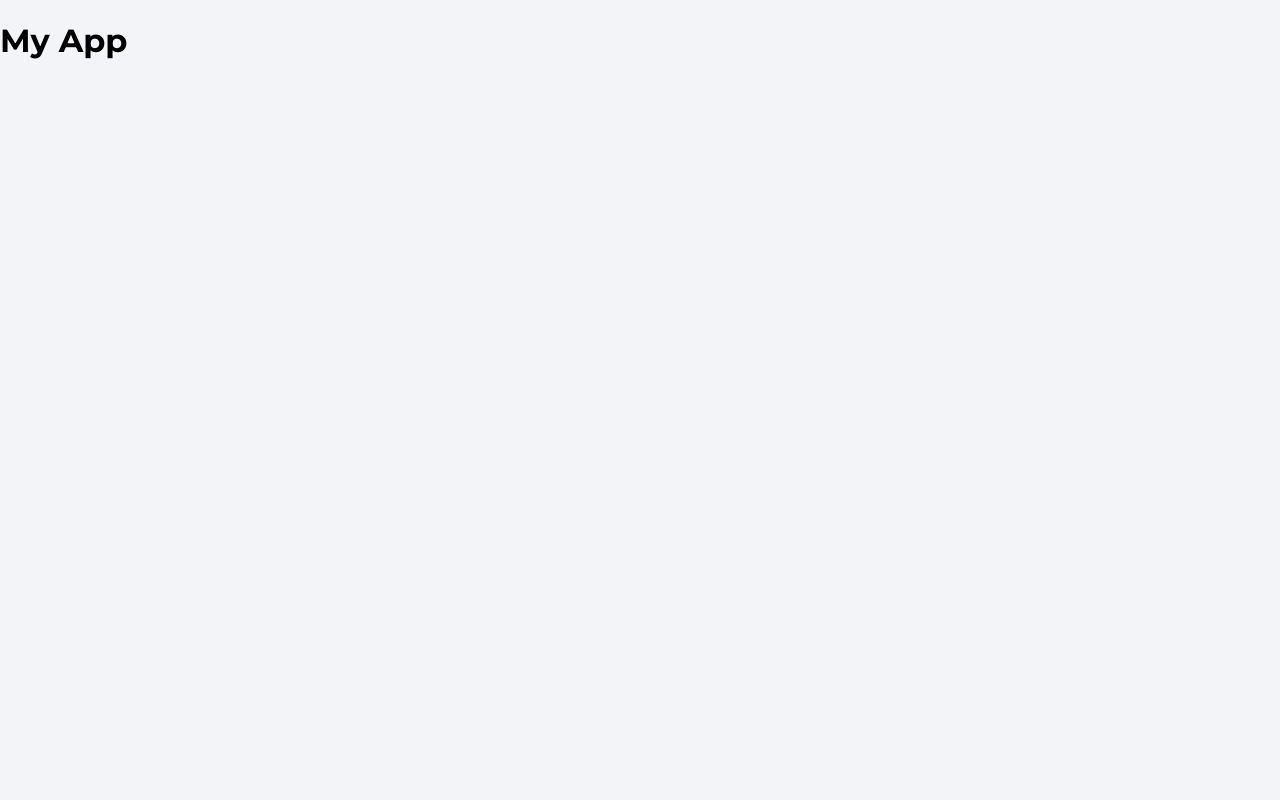
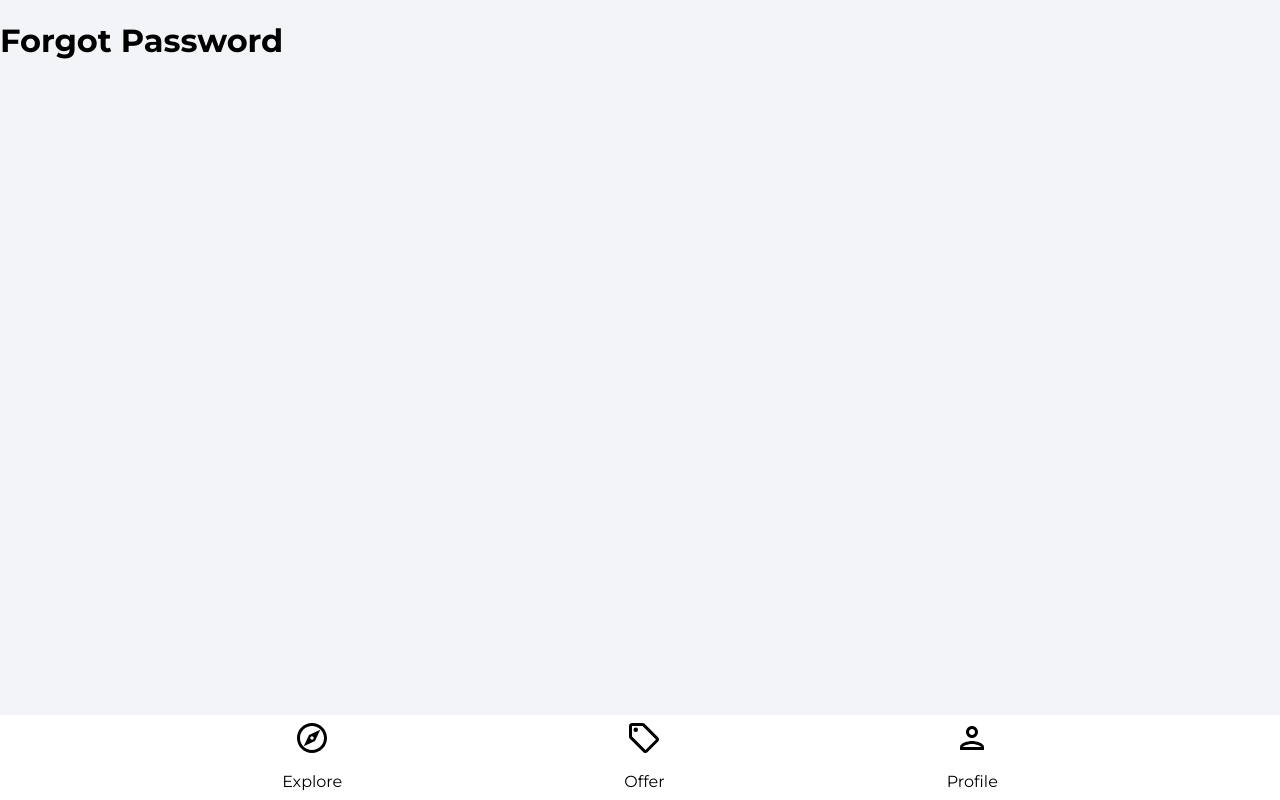
Before and after one commit to brycegallo/House-Marketplace, a React (Create React App) app in the folder house-marketplace/: page /forgot-password in a window 1280 px wide. Built offline with nearby package versions, Linux system fonts and the light colour scheme.

Commit message:
Set Up Navbar

```diff
--- a/house-marketplace/package.json
+++ b/house-marketplace/package.json
@@ -9,6 +9,7 @@
     "firebase": "^9.21.0",
     "react": "^18.2.0",
     "react-dom": "^18.2.0",
+    "react-router-dom": "^6.11.1",
     "react-scripts": "5.0.1",
     "web-vitals": "^2.1.4"
   },
--- a/house-marketplace/public/index.html
+++ b/house-marketplace/public/index.html
@@ -24,7 +24,7 @@
       work correctly both with client-side routing and a non-root public URL.
       Learn how to configure a non-root public URL by running `npm run build`.
     -->
-    <title>React App</title>
+    <title>House Marketplace</title>
   </head>
   <body>
     <noscript>You need to enable JavaScript to run this app.</noscript>
--- a/house-marketplace/src/App.js
+++ b/house-marketplace/src/App.js
@@ -1,7 +1,26 @@
+import { BrowserRouter as Router, Routes, Route } from 'react-router-dom'
+import Navbar from './components/Navbar';
+import Explore from './pages/Explore';
+import Offers from './pages/Offers';
+import Profile from './pages/Profile';
+import SignIn from './pages/SignIn';
+import SignUp from './pages/SignUp';
+import ForgotPassword from './pages/ForgotPassword';
+
 function App() {
   return (
     <>
-      <h1>My App</h1>
+    <Router>
+      <Routes>
+        <Route path='/' element={<Explore />} />
+        <Route path='/offers' element={<Offers />} />
+        <Route path='/profile' element={<SignIn />} />
+        <Route path='/signin' element={<SignIn />} />
+        <Route path='/signup' element={<SignUp />} />
+        <Route path='/forgot-password' element={<ForgotPassword />} />
+      </Routes>
+      <Navbar />
+    </Router>
     </>
   );
 }
--- /dev/null
+++ b/house-marketplace/src/components/Navbar.jsx
@@ -0,0 +1,33 @@
+import { useNavigate, useLocation } from "react-router-dom"
+import { ReactComponent as ExploreIcon } from "../assets/svg/exploreIcon.svg"
+import { ReactComponent as OfferIcon } from "../assets/svg/localOfferIcon.svg"
+import { ReactComponent as PersonOutlineIcon } from "../assets/svg/personOutlineIcon.svg"
+
+
+function Navbar() {
+    const navigate = useNavigate()
+    const location = useLocation()
+
+  return (
+    <footer className="navbar">
+        <nav className="navbarNav">
+            <ul className="navbarListItems">
+                <li className="navbarListItem" onClick={() => navigate('/')}>
+                    <ExploreIcon fill="2c2c2c" width="36px" height="36px" />
+                    <p>Explore</p>
+                </li>
+                <li className="navbarListItem" onClick={() => navigate('/offers')}>
+                    <OfferIcon fill="2c2c2c" width="36px" height="36px" />
+                    <p>Offer</p>
+                </li>
+                <li className="navbarListItem" onClick={() => navigate('/profile')}>
+                    <PersonOutlineIcon fill="2c2c2c" width="36px" height="36px" />
+                    <p>Profile</p>
+                </li>
+            </ul>
+        </nav>
+    </footer>
+  )
+}
+
+export default Navbar
--- /dev/null
+++ b/house-marketplace/src/pages/Explore.jsx
@@ -0,0 +1,9 @@
+function Explore() {
+  return (
+    <div>
+        <h1>Explore</h1>
+    </div>
+  )
+}
+
+export default Explore
--- /dev/null
+++ b/house-marketplace/src/pages/ForgotPassword.jsx
@@ -0,0 +1,9 @@
+function ForgotPassword() {
+    return (
+      <div>
+          <h1>Forgot Password</h1>
+      </div>
+    )
+  }
+
+  export default ForgotPassword
--- /dev/null
+++ b/house-marketplace/src/pages/Offers.jsx
@@ -0,0 +1,9 @@
+function Offers() {
+    return (
+      <div>
+          <h1>Offers</h1>
+      </div>
+    )
+  }
+
+  export default Offers
--- /dev/null
+++ b/house-marketplace/src/pages/Profile.jsx
@@ -0,0 +1,9 @@
+function Profile() {
+    return (
+      <div>
+          <h1>Profile</h1>
+      </div>
+    )
+  }
+
+  export default Profile
--- /dev/null
+++ b/house-marketplace/src/pages/SignIn.jsx
@@ -0,0 +1,9 @@
+function SignIn() {
+    return (
+      <div>
+          <h1>Sign In</h1>
+      </div>
+    )
+  }
+
+  export default SignIn
--- /dev/null
+++ b/house-marketplace/src/pages/SignUp.jsx
@@ -0,0 +1,9 @@
+function SignUp() {
+    return (
+      <div>
+          <h1>Sign Up</h1>
+      </div>
+    )
+  }
+
+  export default SignUp
```
Also changed, not shown: 1 other file (tests, documents, lock files or other folders).
